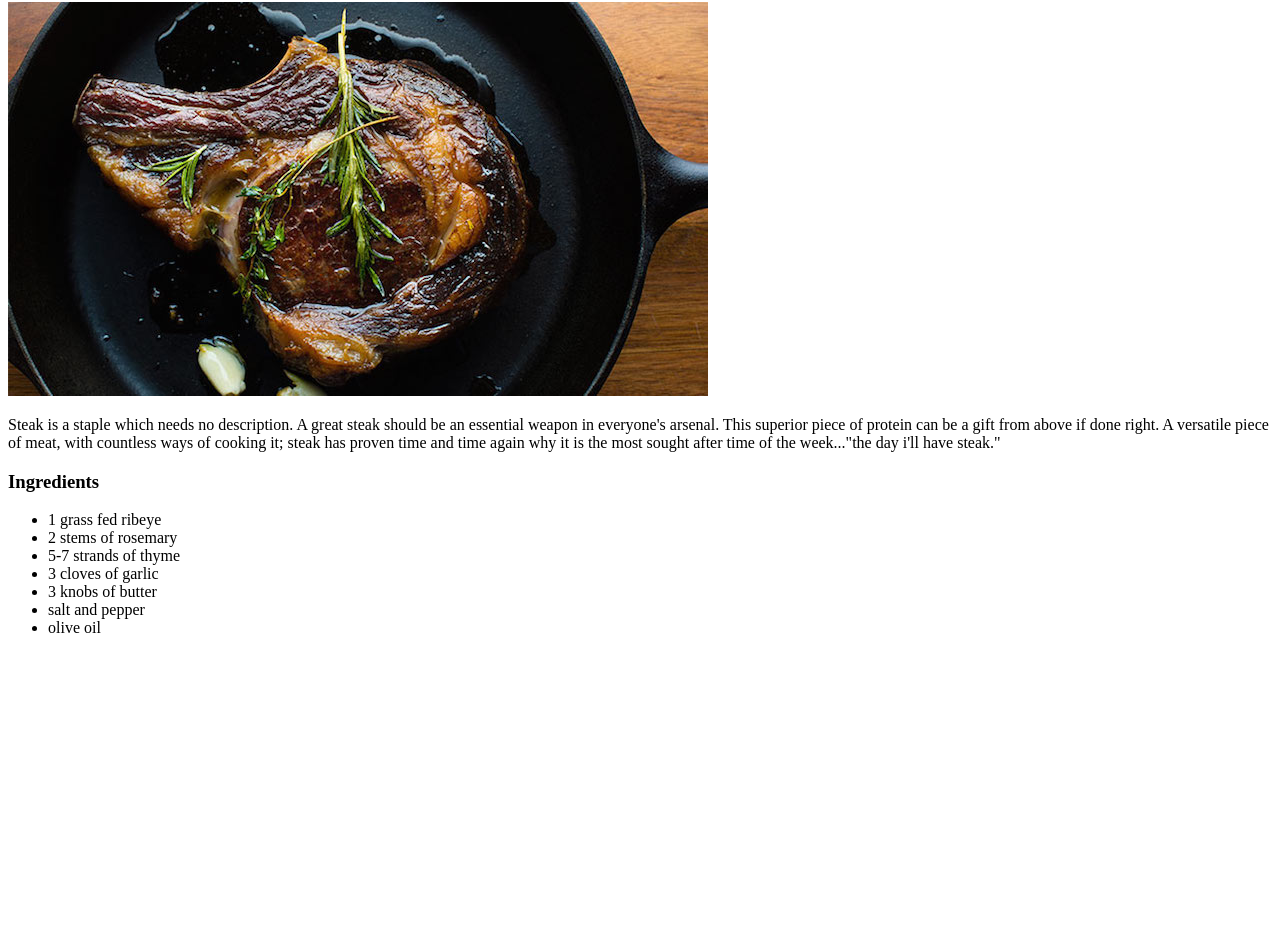
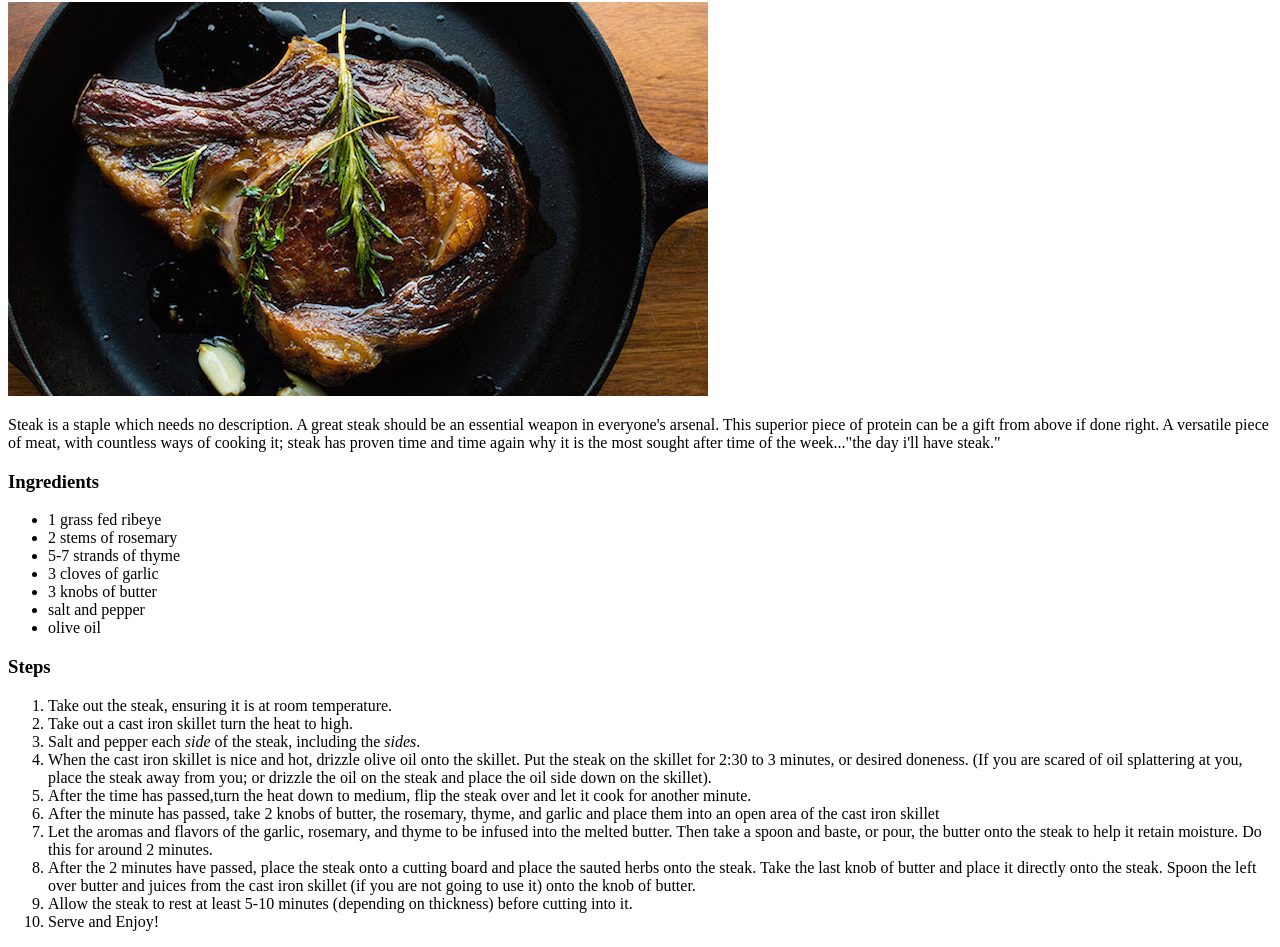
Before and after one commit to Jacksonz00/odin-recipes, a plain HTML site: page recipes/steak.html in a window 1280 px wide. Shown: the part 65-1012 px from the top of the page. Before the commit the page ends 800 px from the top, so only its background shows below. Drawn offline with Linux system fonts and the light colour scheme.

Commit message:
Added steps list to steak.html

```diff
--- a/recipes/steak.html
+++ b/recipes/steak.html
@@ -19,7 +19,19 @@
             <li>salt and pepper</li>
             <li>olive oil</li>
         </ul>
-
+        <p><h3>Steps</h3></p>
+        <ol>
+            <li>Take out the steak, ensuring it is at room temperature.</li>
+            <li>Take out a cast iron skillet turn the heat to high.</li>
+            <li>Salt and pepper each <em>side</em> of the steak, including the <em>sides</em>.</li>
+            <li>When the cast iron skillet is nice and hot, drizzle olive oil onto the skillet. Put the steak on the skillet for 2:30 to 3 minutes, or desired doneness. (If you are scared of oil splattering at you, place the steak away from you; or drizzle the oil on the steak and place the oil side down on the skillet).</li>
+            <li>After the time has passed,turn the heat down to medium, flip the steak over and let it cook for another minute.</li>
+            <li>After the minute has passed, take 2 knobs of butter, the rosemary, thyme, and garlic and place them into an open area of the cast iron skillet</li>
+            <li>Let the aromas and flavors of the garlic, rosemary, and thyme to be infused into the melted butter. Then take a spoon and <en>baste</en>, or pour, the butter onto the steak to help it retain moisture. Do this for around 2 minutes.</li>
+            <li>After the 2 minutes have passed, place the steak onto a cutting board and place the sauted herbs onto the steak. Take the last knob of butter and place it directly onto the steak. Spoon the left over butter and juices from the cast iron skillet (if you are not going to use it) onto the knob of butter.</li>
+            <li>Allow the steak to rest at least 5-10 minutes (depending on thickness) before cutting into it.</li>
+            <li>Serve and Enjoy!</li>
+        </ol>
     </body>
 
 </html>
```
Also changed, not shown: recipes/tomatoegg.html (+1 -0 lines).
